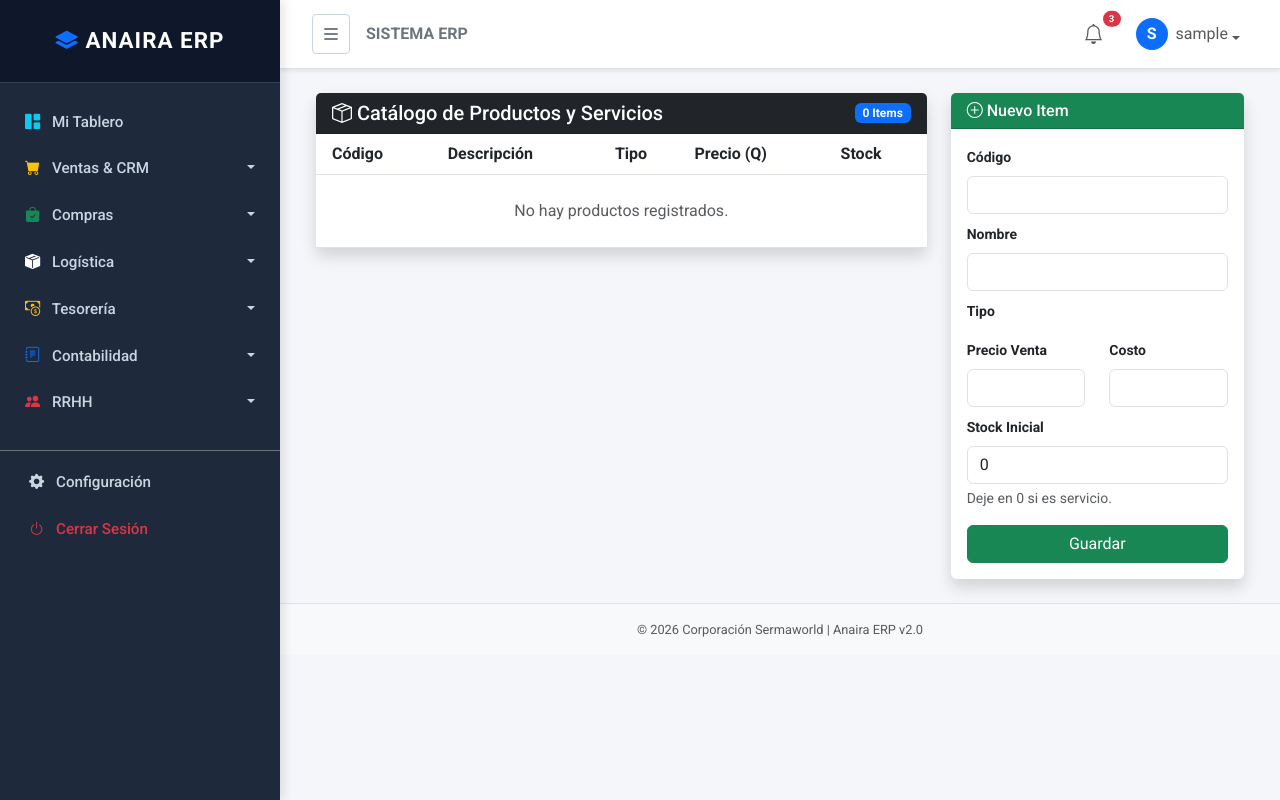
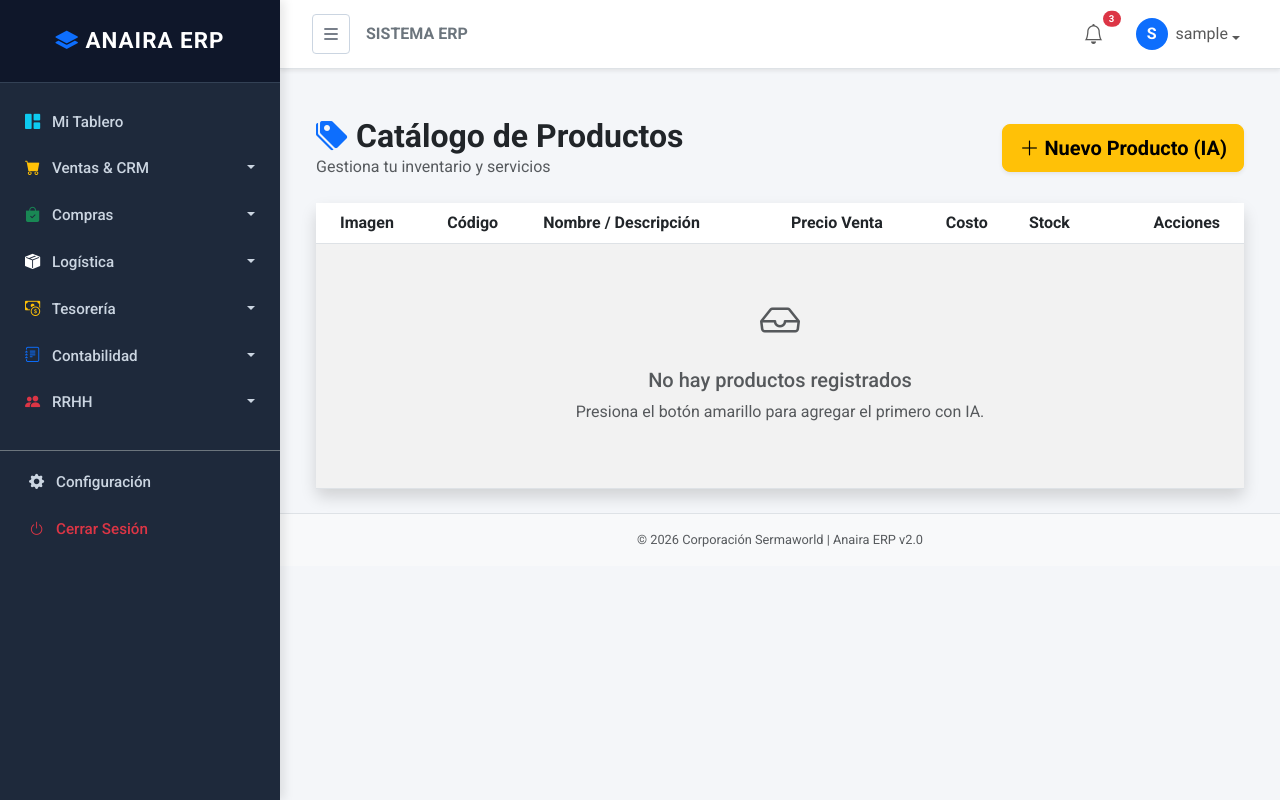
Before and after one commit to SergioReyes42/anaira-erp, a Django app: page /inventario/ in a window 1280 px wide. Run offline with Django 4.2, Linux system fonts and the light colour scheme; the visitor is signed in with stand-in values (Sample User, id 1); data that the repository does not hold is empty.

Commit message:
productos00000

```diff
--- a/templates/core/inventory/product_list.html
+++ b/templates/core/inventory/product_list.html
@@ -1,99 +1,79 @@
 {% extends 'base.html' %}
 
 {% block content %}
-<div class="container-fluid">
-    <div class="row">
-        <div class="col-md-8">
+<div class="container-fluid mt-4">
+
+    <div class="d-flex justify-content-between align-items-center mb-4">
+        <div>
+            <h2 class="fw-bold text-dark mb-0"><i class="bi bi-tags-fill text-primary"></i> Catálogo de Productos</h2>
+            <p class="text-muted mb-0">Gestiona tu inventario y servicios</p>
+        </div>
+
+        <a href="{% url 'product_create' %}" class="btn btn-warning btn-lg shadow-sm fw-bold">
+            <i class="bi bi-plus-lg"></i> Nuevo Producto (IA)
+        </a>
+    </div>
+
     <div class="card shadow border-0">
-                <div class="card-header bg-dark text-white d-flex justify-content-between align-items-center">
-                    <h5 class="mb-0"><i class="bi bi-box-seam"></i> Catálogo de Productos y Servicios</h5>
-                    <span class="badge bg-primary">{{ productos.count }} Items</span>
-                </div>
         <div class="card-body p-0">
-                    <table class="table table-hover mb-0 align-middle">
-                        <thead class="bg-light">
+            <div class="table-responsive">
+                <table class="table table-hover table-striped align-middle mb-0">
+                    <thead class="bg-light text-dark">
                         <tr>
-                                <th class="ps-3">Código</th>
-                                <th>Descripción</th>
-                                <th>Tipo</th>
-                                <th>Precio (Q)</th>
+                            <th class="ps-4">Imagen</th>
+                            <th>Código</th>
+                            <th>Nombre / Descripción</th>
+                            <th>Precio Venta</th>
+                            <th>Costo</th>
                             <th>Stock</th>
+                            <th class="text-end pe-4">Acciones</th>
                         </tr>
                     </thead>
                     <tbody>
-                            {% for p in productos %}
+                        {% for p in products %}
                         <tr>
-                                <td class="ps-3 fw-bold">{{ p.code }}</td>
-                                <td>{{ p.name }}</td>
-                                <td>
-                                    {% if p.product_type == 'SERVICE' %}
-                                        <span class="badge bg-info text-dark">Servicio</span>
+                            <td class="ps-4">
+                                {% if p.image %}
+                                    <img src="{{ p.image.url }}" class="rounded border" style="width: 45px; height: 45px; object-fit: cover;">
                                 {% else %}
-                                        <span class="badge bg-success">Producto</span>
+                                    <div class="bg-secondary bg-opacity-10 rounded d-flex align-items-center justify-content-center text-secondary" style="width: 45px; height: 45px;">
+                                        <i class="bi bi-box-seam"></i>
+                                    </div>
                                 {% endif %}
                             </td>
-                                <td class="fw-bold text-primary">Q {{ p.price }}</td>
+                            <td><span class="badge bg-light text-dark border">{{ p.code|default:"--" }}</span></td>
                             <td>
-                                    {% if p.product_type == 'PRODUCT' %}
-                                        {% if p.stock > 0 %}
-                                            <span class="text-success fw-bold">{{ p.stock }}</span>
+                                <div class="fw-bold text-dark">{{ p.name }}</div>
+                                <small class="text-muted">{{ p.description|truncatechars:40 }}</small>
+                            </td>
+                            <td class="fw-bold text-success">Q {{ p.price }}</td>
+                            <td class="text-muted">Q {{ p.cost|default:"0.00" }}</td>
+                            <td>
+                                {% if p.stock <= 5 %}
+                                    <span class="badge bg-danger rounded-pill">{{ p.stock }}</span>
                                 {% else %}
-                                            <span class="text-danger fw-bold">Agotado</span>
+                                    <span class="badge bg-success rounded-pill">{{ p.stock }}</span>
                                 {% endif %}
-                                    {% else %}
-                                        <span class="text-muted">-</span>
-                                    {% endif %}
+                            </td>
+                            <td class="text-end pe-4">
+                                <button class="btn btn-sm btn-outline-primary border-0"><i class="bi bi-pencil-fill"></i></button>
                             </td>
                         </tr>
                         {% empty %}
-                            <tr><td colspan="5" class="text-center py-4 text-muted">No hay productos registrados.</td></tr>
+                        <tr>
+                            <td colspan="7" class="text-center py-5">
+                                <div class="text-muted">
+                                    <i class="bi bi-inbox fs-1 d-block mb-3"></i>
+                                    <h5>No hay productos registrados</h5>
+                                    <p>Presiona el botón amarillo para agregar el primero con IA.</p>
+                                </div>
+                            </td>
+                        </tr>
                         {% endfor %}
                     </tbody>
                 </table>
             </div>
         </div>
     </div>
-
-        <div class="col-md-4">
-            <div class="card shadow border-0 sticky-top" style="top: 20px;">
-                <div class="card-header bg-success text-white">
-                    <h6 class="mb-0"><i class="bi bi-plus-circle"></i> Nuevo Item</h6>
-                </div>
-                <div class="card-body">
-                    <form method="post">
-                        {% csrf_token %}
-                        <div class="mb-2">
-                            <label class="form-label small fw-bold">Código</label>
-                            {{ form.code }}
-                        </div>
-                        <div class="mb-2">
-                            <label class="form-label small fw-bold">Nombre</label>
-                            {{ form.name }}
-                        </div>
-                        <div class="mb-2">
-                            <label class="form-label small fw-bold">Tipo</label>
-                            {{ form.product_type }}
-                        </div>
-                        <div class="row mb-2">
-                            <div class="col-6">
-                                <label class="form-label small fw-bold">Precio Venta</label>
-                                {{ form.price }}
-                            </div>
-                            <div class="col-6">
-                                <label class="form-label small fw-bold">Costo</label>
-                                {{ form.cost }}
-                            </div>
-                        </div>
-                        <div class="mb-3">
-                            <label class="form-label small fw-bold">Stock Inicial</label>
-                            {{ form.stock }}
-                            <div class="form-text small">Deje en 0 si es servicio.</div>
-                        </div>
-                        <button type="submit" class="btn btn-success w-100">Guardar</button>
-                    </form>
-                </div>
-            </div>
-        </div>
-    </div>
 </div>
 {% endblock %}
```
Lines whose indentation alone changed are shown as unchanged.
